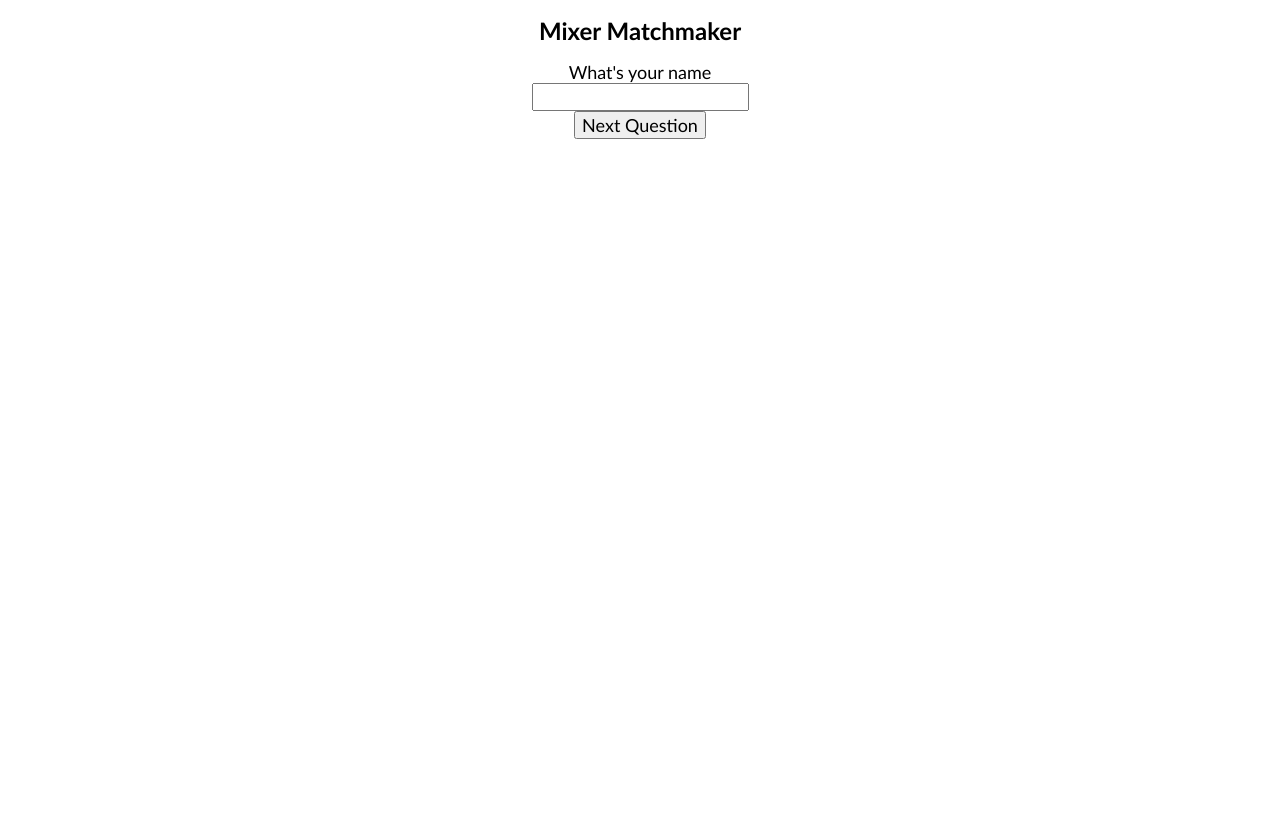
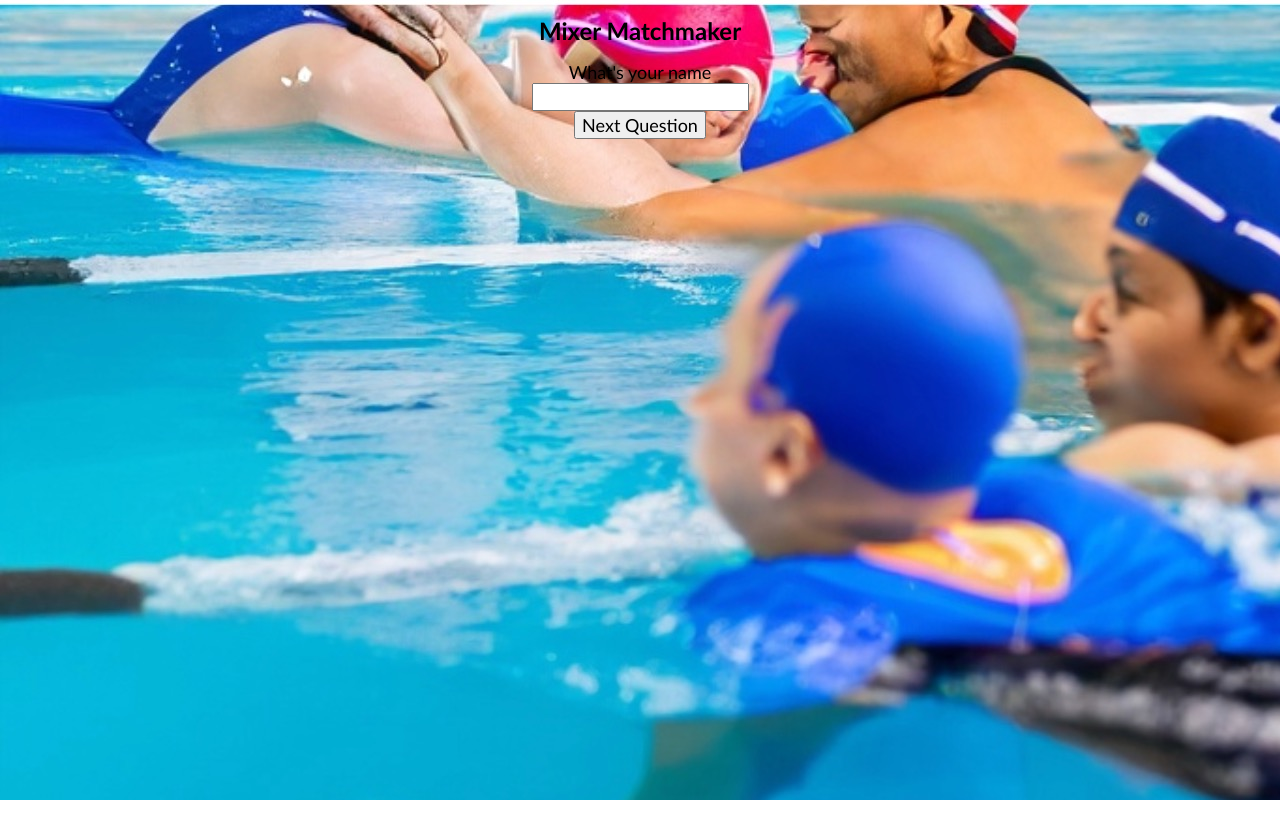
Before and after one commit to Cruedy/MixerMatch-old-, a website with bundled scripts: page quizPage.html in a window 1280 px wide. Built offline with nearby package versions, Linux system fonts and the light colour scheme.

Commit message:
minor issues?

```diff
--- a/quizPage.html
+++ b/quizPage.html
@@ -15,6 +15,25 @@
         <script src="https://www.gstatic.com/firebasejs/10.10.0/firebase-app.js"></script>
         <script src="https://www.gstatic.com/firebasejs/10.10.0/firebase-database.js"></script>
         <script src="firebase.js" type="module"></script>
-        <script src="quiz.js" type="module"></script>
+        <script src="quizPage.js" type="module"></script>
     </body>
+    <!-- <form class="container"></form>
+        <head>
+            <link rel="stylesheet" href="style.css">
+            <title>Mixer Matchmaker</title>
+        </head>
+        <body>
+            <h1>Mixer Matchmaker</h1>
+            <div class="question" id="question"></div>
+            <div class="timer" id="timer"></div>
+            <div class="options" id="options"></div>
+            <div class="textBox" id="textBox"></div>
+            <button onclick="submit()" id="button">Next Question</button>
+            <div id="response"></div>
+            <script src="https://www.gstatic.com/firebasejs/10.10.0/firebase-app.js"></script>
+            <script src="https://www.gstatic.com/firebasejs/10.10.0/firebase-database.js"></script>
+            <script src="firebase.js" type="module"></script>
+            <script src="quiz.js" type="module"></script>
+        </body>
+    </form> -->
 </html>
--- /dev/null
+++ b/quizPage.js
@@ -0,0 +1,257 @@
+import { db, ref, push, set  } from "./firebase.js";
+
+const questions = [
+    {
+        question: "What's your name",
+        inputType: "textBox",
+        options: ["Null"]
+    },
+    {
+        question: "Which team are you on?",
+        inputType: "choice",
+        options: [
+            "Swim and Dive",
+            "Womens Water Polo",
+            "Mens Water Polo"
+        ]
+    },
+    {
+        question: "Are you in a committed relationship already?",
+        inputType: "choice",
+        options: [
+            "yes",
+            "no"
+        ]
+    },
+    {
+        question: "What is your gender identity?",
+        inputType: "choice",
+        options: [
+            "Woman",
+            "Man",
+            "Nonbinary"
+        ]
+    },
+    {
+        question: "What are your gender preferences?",
+        inputType: "choice",
+        options: [
+            "Woman",
+            "Man",
+            "Everyone"
+        ]
+    },
+    {
+        question: "Who do you think should be a swim captain next year?",
+        inputType: "choice",
+        options: [
+            "Gregory Lonzo",
+            "Cecil the Sagehen",
+            "Hiram Chodosh",
+            "That one girl that shouldn't have dyed her hair"
+        ]
+    },
+    {
+        question: "What's the name of your clique?",
+        inputType: "choice",
+        options: [
+            "Big Brawly Bros",
+            "Those two girls who whisper to each other 24/7",
+            "The Collins Breakfast Club",
+            "Synchronized Game Day Shitters"
+        ]
+    },
+    {
+        question: "What's your favorite fetish?",
+        inputType: "choice",
+        options: [
+            "Chlorine bleached hair",
+            "That sexy referee uniform",
+            "Hands with cement filed nails",
+            "Chlorine scented skin"
+        ]
+    },
+    {
+        question: "What could you live without?",
+        inputType: "choice",
+        options: [
+            "Theo's lack of shoe-wear",
+            "Coach Dave's gossiping",
+            "'D-squad' - Katy Shaw",
+            "The lack of pool space"
+        ]
+    },
+    {
+        question: "Which spot on campus would you rather give birth on?",
+        inputType: "choice",
+        options: [
+            "The cube water",
+            "Seal Court",
+            "That one broken back extension machine in the training and conditioning room",
+            "The Mudd basements"
+        ]
+    },
+    {
+        question: "What's your stance on child rearing?",
+        inputType: "choice",
+        options: [
+            "I dont believe in the future of humanity",
+            "Everyone needs some avoidant attachment issues",
+            "My kids will learn more on a farm than in school",
+            "Kumon"
+        ]
+    },
+    {
+        question: "What's (8 + 8) % 10 x 4",
+        inputType: "choice",
+        options: [
+            "6.4",
+            "640",
+            "24",
+            "0"
+        ]
+    }
+]
+
+let currentQuestionIndex = 0;
+let completed = 0;
+let answers = [];
+
+function loadQuestion() {
+    const question = document.getElementById("question");
+    const options = document.getElementById("options");
+    const textBox = document.getElementById("textBox");
+
+    question.textContent = questions[currentQuestionIndex].question;
+    options.innerHTML = "";
+
+    for (let i = 0; i < questions[currentQuestionIndex].options.length; i++) {
+        const choicesdiv = document.createElement("div");
+        const choice = document.createElement("input");
+        const choiceLabel = document.createElement("label");
+
+        choice.type = "radio";
+        choice.name = "answer";
+        choice.value = i;
+
+        if(questions[currentQuestionIndex].inputType == "textBox"){
+            choice.type = "text";
+            choice.id = "options";
+            choice.value = "";
+            console.log(choice);
+            choicesdiv.appendChild(choice);
+            choicesdiv.appendChild(choiceLabel);
+            textBox.appendChild(choicesdiv);
+            break;
+        }
+        else if(document.getElementById("textBox") != null)
+        {
+            document.getElementById("textBox").remove();
+        }
+
+        choiceLabel.textContent = questions[currentQuestionIndex].options[i];
+
+        console.log(choiceLabel.textContent, "optionNums");
+
+        choicesdiv.appendChild(choice);
+        choicesdiv.appendChild(choiceLabel);
+        options.appendChild(choicesdiv);
+    }
+    // console.log("checkOutside")
+    // if(answers.length == 10)
+    // {
+    //     console.log("checkInside")
+    //     setInterval(startTimer, 1000);
+    // }
+}
+
+// var timeLeft = 5;
+
+// function startTimer() {
+//     var elem = document.getElementById('timer');
+//     console.log(answers.length, "next");
+//     if (timeLeft == -1 && answers.length != 12) {
+//         document.getElementById('timer').remove();
+//         clearTimeout(setInterval(startTimer, 10));
+//         nextQuestion();
+//     }
+//     else if(answers.length == 12 && document.getElementById('timer') != null)
+//     {
+//         document.getElementById('timer').remove();
+//         clearTimeout(setInterval(startTimer, 10));
+//     }
+//     else if (document.getElementById('timer') != null)
+//     {
+//         elem.innerHTML = timeLeft + ' seconds remaining';
+//         timeLeft--;
+//     }
+// }
+
+// loadQuestion()
+
+function storeAnswer() {
+    const responses = document.getElementsByName("answer");
+    console.log(responses, "response");
+    console.log(answers, "answers");
+    responses.forEach((response) => {
+        if(response.type == "radio" && response.checked == true)
+        {
+            answers.push(response.value);
+        }
+        else if(response.type == "text")
+        {
+            answers.push(response.value);
+        }
+    })
+    if(answers.length == 3 && answers[2] == 0)
+    {
+        answers.push("null");
+        answers.push("null");
+        currentQuestionIndex++;
+        currentQuestionIndex++;
+    }
+    console.log(answers, "answers");
+}
+
+// SAVE THIS FOR LATER
+// function loadResponse() {
+//     const response = document.getElementById("response")
+//     const matchedPersonName = "Tyler Headley"
+//     response.textContent = `You are matched with ${matchedPersonName}`
+// }
+
+function writeData() {
+    const usersRef = ref(db, "users"); // Reference to the "users" node
+    const newUserRef = push(usersRef); // Generate a new unique key
+    set(newUserRef, { // Set data at the new key
+        answers: answers
+    });
+}
+
+function nextQuestion() {
+    storeAnswer();
+    if (currentQuestionIndex < questions.length - 1) {
+        currentQuestionIndex++;
+        loadQuestion();
+    } else {
+        console.log("quiz Done")
+        writeData(); // Write data to Firebase when all questions are answered
+    }
+}
+
+window.submit = function() {
+    nextQuestion();
+}
+
+// Function to initialize the quiz
+function initializeQuiz() {
+    // Load the first question when the page loads
+    loadQuestion();
+
+    // Add event listener to the button for handling clicks
+    const button = document.getElementById("button");
+    button.addEventListener("click", submit);
+}
+
+// Call initializeQuiz() when the page loads
+document.addEventListener("DOMContentLoaded", initializeQuiz);
--- a/style.css
+++ b/style.css
@@ -1,35 +1,29 @@
-body, html {
+/* body, html {
     height: 100%;
-}
+} */
 
-* {
+/* * {
     box-sizing: border-box;
-}
-.bg-img {
-    /* The image used */
-    background-image: url("ws_mix.jpg");
-    /* Control the height of the image */
-    min-height: 380px;
-    /* Center and scale the image nicely */
-    background-position: center;
-    background-repeat: no-repeat;
-    background-size: cover;
-    position: relative;
-}
+} */
 
 /* Add styles to the form container */
 .container {
-    position: absolute;
+    position: center;
     right: 0;
-    margin: 20px;
+    margin-left:auto;
+    margin-right: auto;
     max-width: 300px;
     padding: 16px;
     background-color: white;
 }
-.button {
+.intro{
+    margin-left: 10px;
+    margin-right: 10px;
+}
+.but {
     background-color: #000000;
     border: none;
-    color: rgb(171, 178, 152);
+    color: white;
     padding: 20px 34px;
     text-align: center;
     text-decoration: none;
@@ -38,9 +32,10 @@ body, html {
     margin: 4px 2px;
     cursor: pointer;
 }
-/* body{
-    background-color:rgb(171, 178, 152);
-} */
+body{
+    background-image: url("ws_mix.jpeg");
+    /* background-color:rgb(171, 178, 152); */
+}
 h1{
     font-size: x-large;
     font-family:'Gill Sans', 'Gill Sans MT', Calibri, 'Trebuchet MS', sans-serif;
```
Also changed, not shown: index.html (+3 -4 lines).
